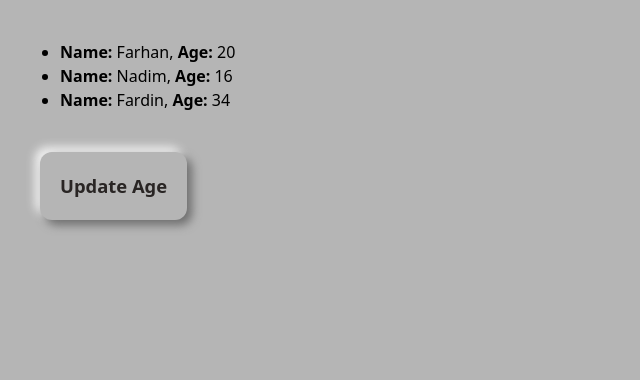
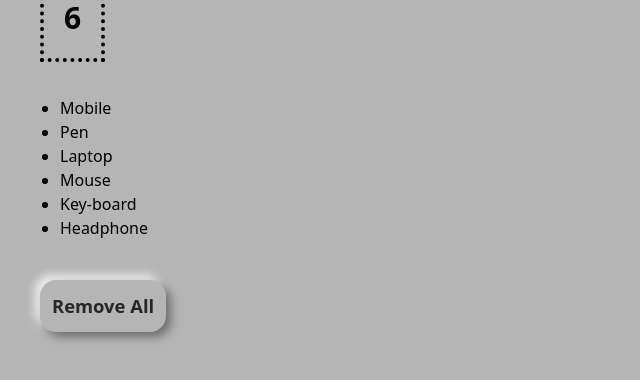
Before and after one commit to Farhan0140/React, a React (Vite) app: page / in a window 1280 px wide. Shown: the top 380 px of the page, without its empty margins (0-640 px from the left). Built offline with nearby package versions, Linux system fonts and the light colour scheme.

Commit message:
29.5 Sharing State Between Components

```diff
--- a/src/App.jsx
+++ b/src/App.jsx
@@ -1,9 +1,24 @@
-import Employee from "./components/Employee"
+import { useState } from "react"
+import Cart from "./components/Cart"
+import CartNavBar from "./components/CartNavBar"
 
 function App() {
 
+  const [cartItem, setCartItem] = useState(["Mobile", "Pen", "Laptop", "Mouse", "Key-board", "Headphone"]);
+
+  const HandleRemoveItem = ( item ) => {
+    setCartItem(cartItem.filter(product => product != item));
+  }
+
   return (
-    <Employee />
+    <div>
+      <CartNavBar ProductCount={cartItem.length} />
+      <Cart
+        cartItem={cartItem}
+        onClear={() => setCartItem([])}
+        OnRemove={HandleRemoveItem}
+      />
+    </div>
   )
 }
 
--- /dev/null
+++ b/src/components/Cart.jsx
@@ -0,0 +1,27 @@
+
+const Cart = ({ cartItem, onClear, OnRemove }) => {
+  return (
+    <div className="pl-10">
+      <ul className="list-disc p-5 pb-10">
+        {cartItem.map((item, index) => (
+          <li
+            className="cursor-pointer"
+            key={index}
+            onClick={() => OnRemove(item)}
+          >
+            {item}
+          </li>
+        ))}
+      </ul>
+
+      <button
+        className="btn_shadow p-3 rounded-2xl"
+        onClick={onClear}
+      >
+        Remove All
+      </button>
+    </div>
+  );
+};
+
+export default Cart;
--- /dev/null
+++ b/src/components/CartNavBar.jsx
@@ -0,0 +1,12 @@
+
+const CartNavBar = ({ ProductCount }) => {
+  return (
+    <div className="pl-10 mb-10">
+      <h1 className="font-bold text-3xl p-5 text-black border-dotted border-4 inline">
+        {ProductCount}
+      </h1>
+    </div>
+  );
+};
+
+export default CartNavBar;
```
